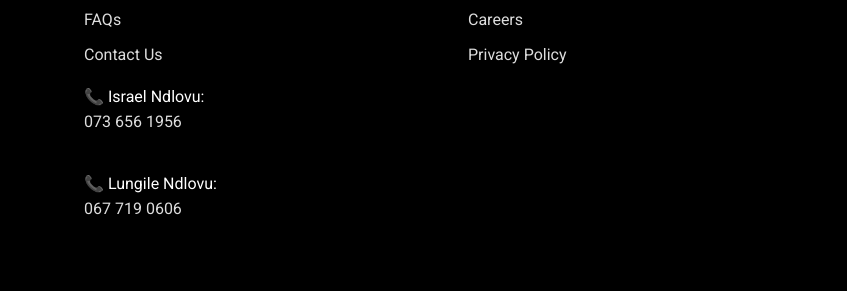
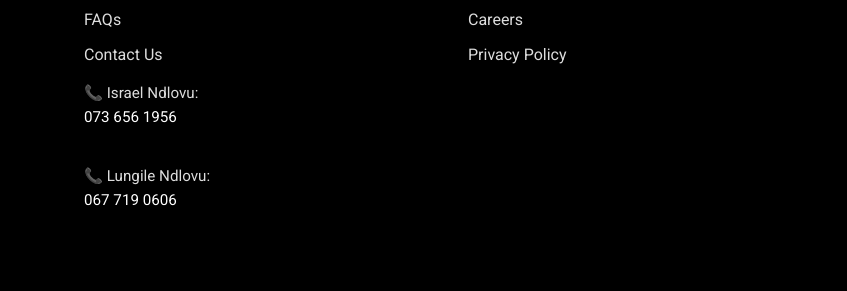
Before and after one commit to louis95AFX/LUUX, a plain HTML site: page index.html in a window 1280 px wide. Shown: the part 3669-3960 px from the top of the page, 0-847 px from the left. Drawn offline with nearby package versions, Linux system fonts and the light colour scheme.

Commit message:
Updte style.css

```diff
--- a/style.css
+++ b/style.css
@@ -797,4 +797,20 @@ a:hover {
 }/* Add this to your style.css file */
 .nav-links a .fa-home {
     margin-right: 5px; /* Adds space after the icon */
+
 }
+.contact-info {
+  margin-top: 0.8rem;
+  font-size: 0.95rem;
+  line-height: 1.6;
+  color: #ddd;
+}
+
+.contact-info a {
+  color: #fff;
+  text-decoration: none;
+}
+
+.contact-info a:hover {
+  text-decoration: underline;
+}
```
